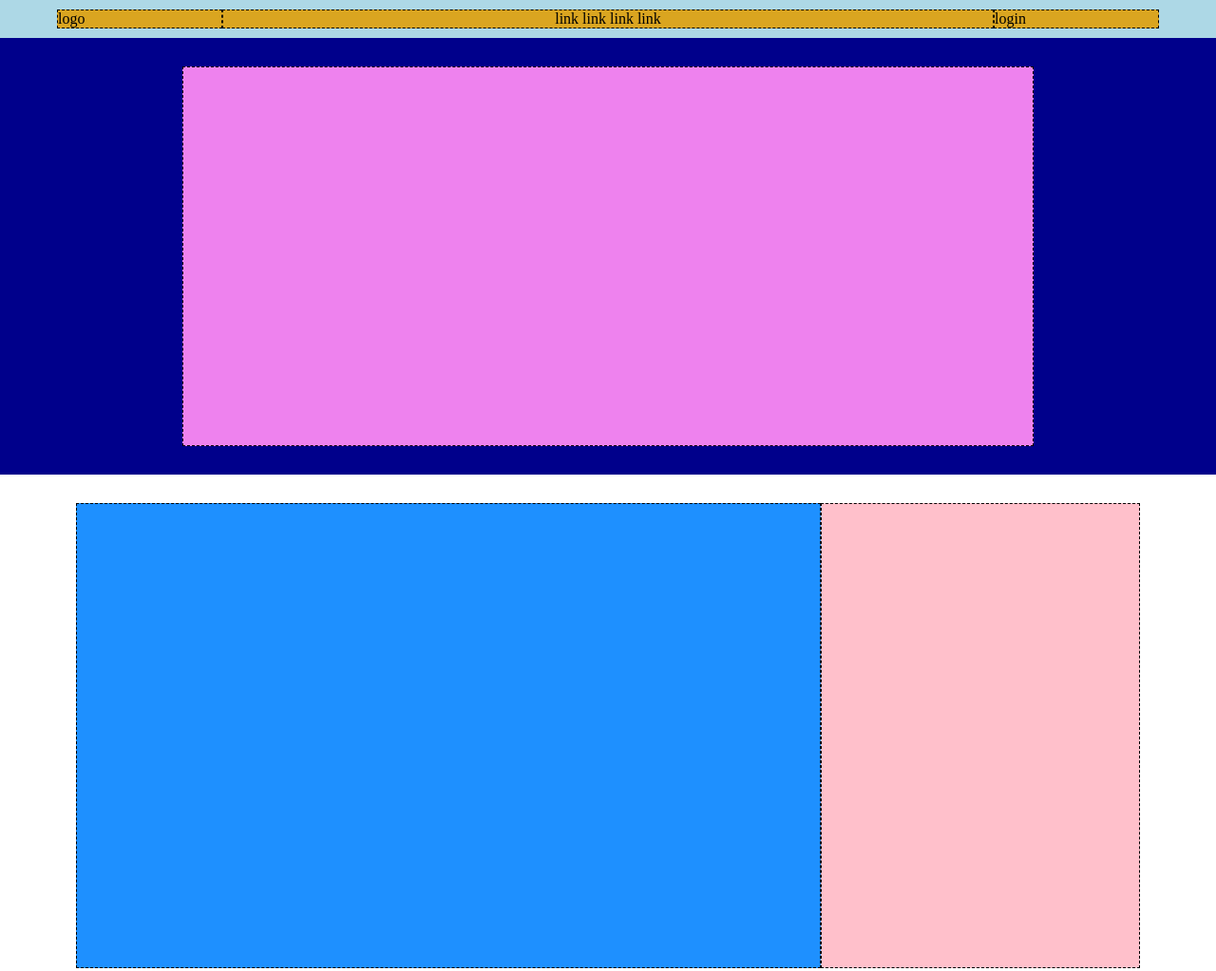
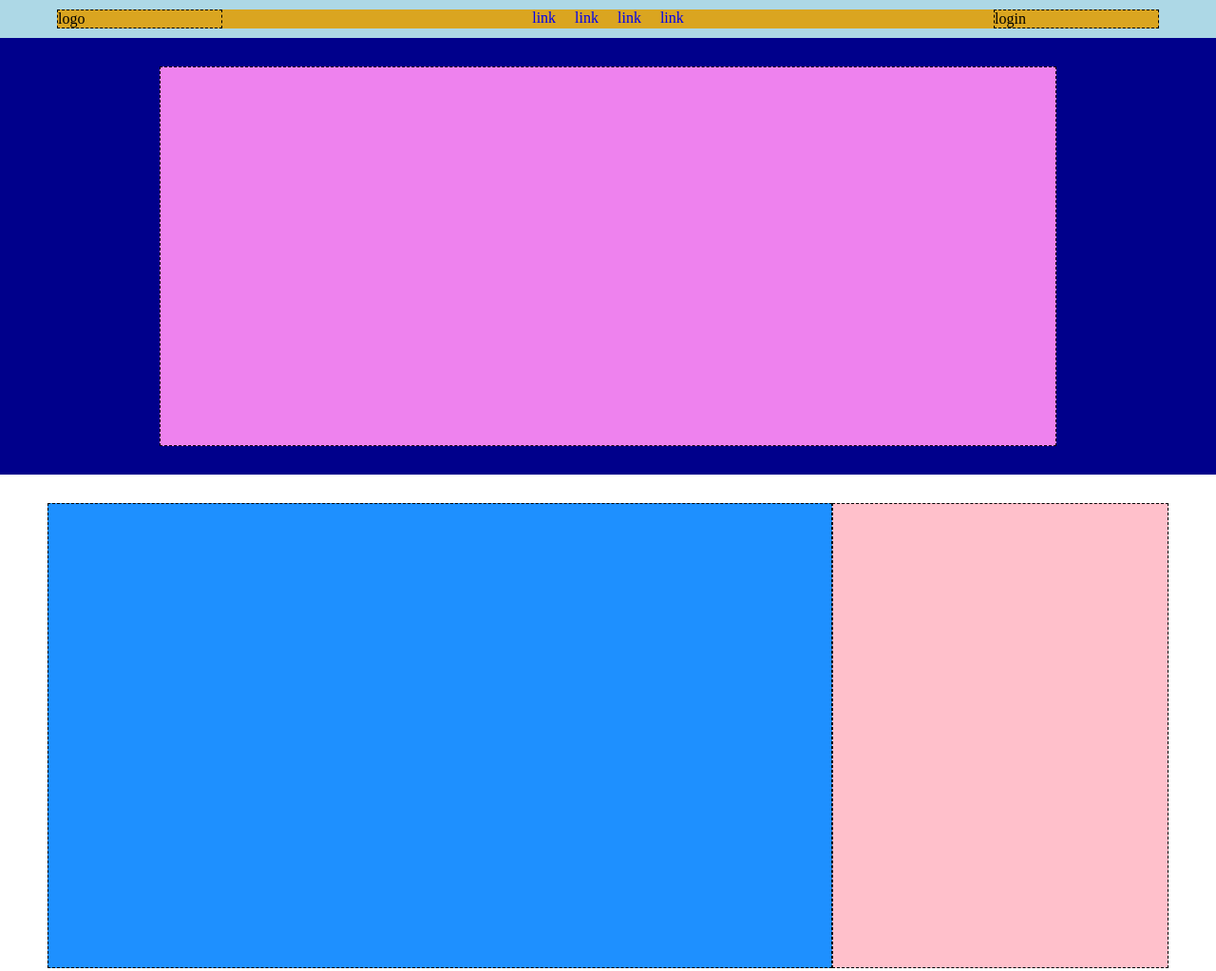
Before and after one commit to Francesco-Rianna/htmlcss-struttura-discord, a plain HTML site: page index.html in a window 1280 px wide. Shown: the top 1023 px of the page at 95% size. Drawn offline with Linux system fonts and the light colour scheme.

Commit message:
fix : added ul in header

```diff
--- a/index.html
+++ b/index.html
@@ -16,7 +16,12 @@
 
                 <section class="section-1 special">
                     <div class="row row15">logo</div>
-                    <div class="row row70">link link link link </div>
+                    <ul class="row row70">
+                        <li> <a href="link"> link</a> </li>
+                        <li> <a href="link"> link</a> </li>
+                        <li> <a href="link"> link</a> </li>
+                        <li> <a href="link"> link</a> </li>
+                    </ul>
                     <div class="row row15">login </div>
                 </section>
 
--- a/style.css
+++ b/style.css
@@ -10,7 +10,7 @@
 .section-1,
 .section-2 {
     display: flex;
-    padding: 30px;
+    padding: 30px 0;
 
 }
 
@@ -21,6 +21,7 @@
 
 .special {
     padding: 10px;
+
 }
 
 .footer {
@@ -42,18 +43,24 @@ section>div {
 
 .row {
     background-color: #daa520;
-
+    display: flex;
+    justify-content: center;
 
 }
 
+
+
+
 .row15 {
     width: 15%;
+    justify-content: flex-start;
 
 }
 
 .row70 {
     width: 70%;
-    text-align: center;
+
+
 }
 
 .box {
@@ -128,6 +135,18 @@ section>div {
     background-color: #00008b;
 }
 
+.row li {
+    list-style: none;
+    padding: 0 10px;
+
+
+}
+
+.row a {
+    text-decoration: none;
+
+}
+
 
 /*-------------------
     MAIN
```
